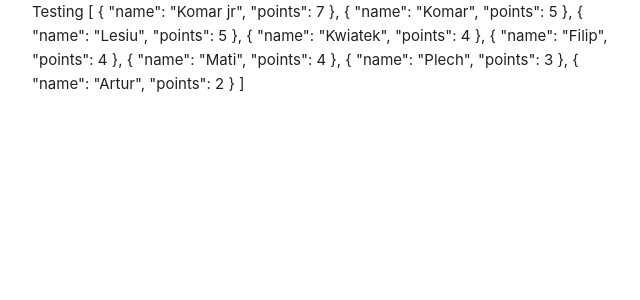
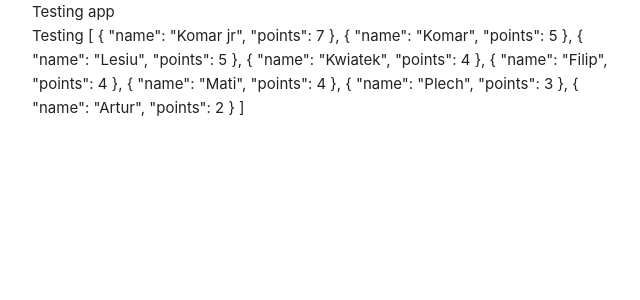
Before and after one commit to arturkristof/afcon2023, a Vue app: page / in a window 1280 px wide. Shown: the top 300 px of the page, without its empty margins (0-640 px from the left). Built offline with nearby package versions, Linux system fonts and the light colour scheme.

Commit message:
Next deploy

```diff
--- a/package.json
+++ b/package.json
@@ -16,6 +16,7 @@
     "@mdi/font": "^7.4.47",
     "pinia": "^2.1.7",
     "vue": "^3.3.11",
+    "vue-router": "^4.2.5",
     "vuetify": "^3.4.10"
   },
   "devDependencies": {
--- a/src/App.vue
+++ b/src/App.vue
@@ -1,15 +1,12 @@
 <script setup lang="ts">
-import { ref } from 'vue'
-import db from "./db.json"
-
-let afconDb = ref(db)
+import { RouterView } from 'vue-router'
 </script>
 
 <template>
   <v-app>
     <v-main>
-      <span> Testing </span>
-      {{ afconDb['leaders'] }}
+      <span>Testing app</span>
+      <router-view> </router-view>
     </v-main>
   </v-app>
 </template>
--- a/src/main.ts
+++ b/src/main.ts
@@ -6,6 +6,7 @@ import { createApp } from 'vue'
 import { createPinia } from 'pinia'
 
 import App from './App.vue'
+import router from './router'
 
 // Vuetify
 import 'vuetify/styles'
@@ -21,6 +22,7 @@ const vuetify = createVuetify({
 const app = createApp(App)
 
 app.use(createPinia())
+app.use(router)
 app.use(vuetify)
 
 app.mount('#app')
--- /dev/null
+++ b/src/router/index.ts
@@ -0,0 +1,14 @@
+import { createRouter, createWebHistory } from 'vue-router'
+import ResultsViewVue from '../views/ResultsView.vue'
+const router = createRouter({
+  history: createWebHistory(import.meta.env.BASE_URL),
+  routes: [
+    { path: '/', name: 'results', component: ResultsViewVue },
+    {
+      path: '/:catchAll(.*)',
+      redirect: '/'
+    }
+  ]
+})
+
+export default router
--- /dev/null
+++ b/src/views/ResultsView.vue
@@ -0,0 +1,17 @@
+<script setup lang="ts">
+import { ref } from 'vue'
+import db from "../db.json"
+
+let afconDb = ref(db)
+</script>
+
+<template>
+  <v-app>
+    <v-main>
+      <span> Testing </span>
+      {{ afconDb['leaders'] }}
+    </v-main>
+  </v-app>
+</template>
+
+<style scoped></style>
```
Also changed, not shown: 4 other files (tests, documents, lock files or other folders).
